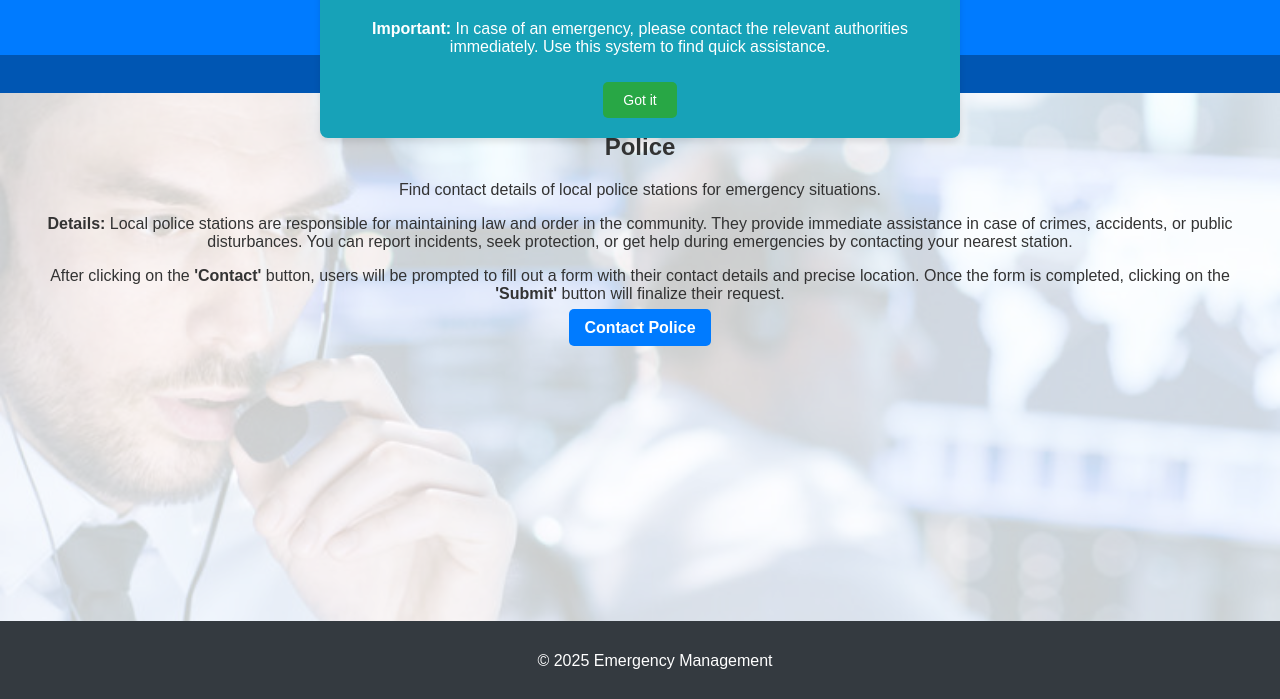
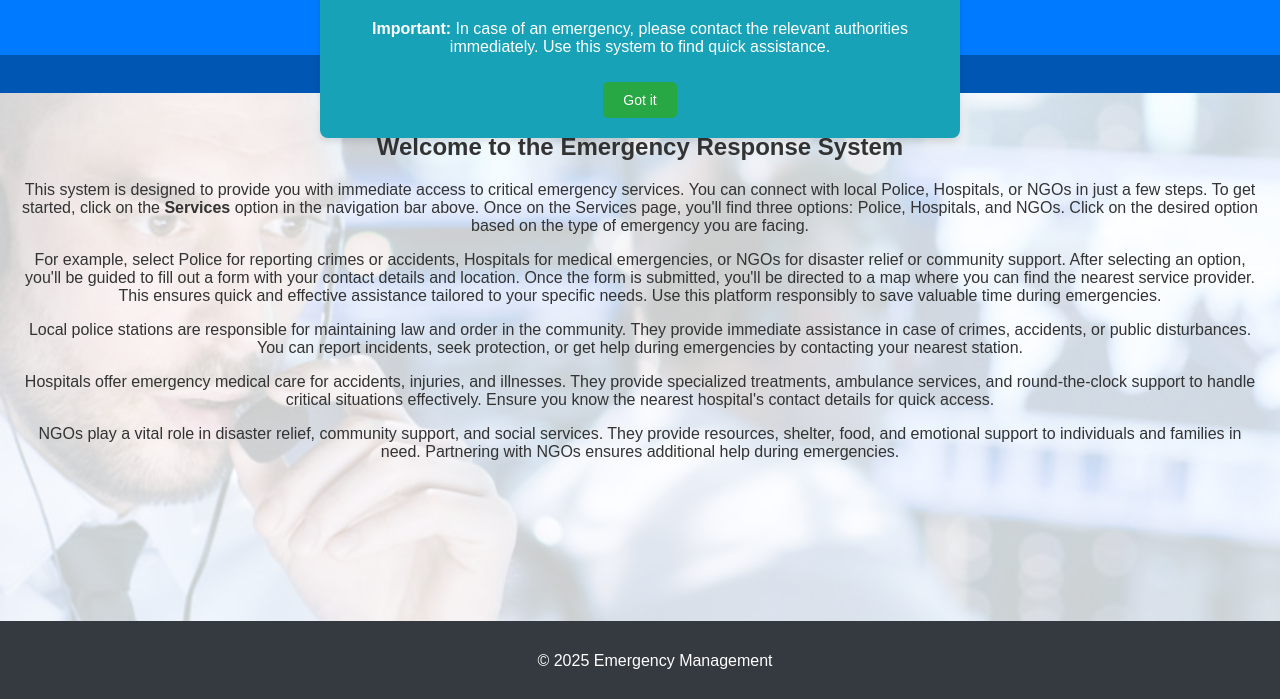
Before and after one commit to ramyavemasani/Emergency-Response, a plain HTML site: page index.html in a window 1280 px wide. Shown: the part 99-798 px from the top of the page. Drawn offline with Linux system fonts and the light colour scheme.

Commit message:
Update index.html

```diff
--- a/index.html
+++ b/index.html
@@ -5,7 +5,6 @@
   <meta name="viewport" content="width=device-width, initial-scale=1.0">
   <title>Emergency Response System</title>
   <link rel="stylesheet" href="style.css">
-
 </head>
 <body>
   <header>
@@ -17,17 +16,51 @@
     <p><strong>Important:</strong> In case of an emergency, please contact the relevant authorities immediately. Use this system to find quick assistance.</p>
     <button onclick="closeImportantMessage()">Got it</button>
   </div>
-
-  <nav>
+  <nav class="nav-1">
     <ul>
-      <li><a href="#" onclick="showSection('police')">Police</a></li>
-      <li><a href="#" onclick="showSection('hospitals')">Hospitals</a></li>
-      <li><a href="#" onclick="showSection('ngos')">NGOs</a></li>
+      <li><a href="#" onclick="showSection('home')">Home</a></li>
+      <li><a href="#" onclick="showSection('services')">Services</a></li>
     </ul>
   </nav>
-
   <div class="image-container">
-    <section id="police" class="content-section active">
+    <section id="services" class="content-section">
+      <nav class="nav-2">
+        <ul>
+          <li><a href="#" onclick="showSection('police')">Police 👮</a></li>
+          <li><a href="#" onclick="showSection('hospitals')">Hospitals 👨‍⚕️</a></li>
+          <li><a href="#" onclick="showSection('ngos')">NGOs 💂</a></li>
+        </ul>
+      </nav>
+    </section>
+    <section id="home" class="content-section  active">
+      <p><h2>Welcome to the Emergency Response System</h2>
+        <p>
+          This system is designed to provide you with immediate access to critical emergency services.
+          You can connect with local Police, Hospitals, or NGOs in just a few steps.
+          To get started, click on the <strong>Services</strong> option in the navigation bar above.
+          Once on the Services page, you'll find three options: Police, Hospitals, and NGOs.
+          Click on the desired option based on the type of emergency you are facing.
+        </p>
+        <p>
+          For example, select Police for reporting crimes or accidents, Hospitals for medical emergencies,
+          or NGOs for disaster relief or community support.
+          After selecting an option, you'll be guided to fill out a form with your contact details and location.
+          Once the form is submitted, you'll be directed to a map where you can find the nearest service provider.
+          This ensures quick and effective assistance tailored to your specific needs.
+          Use this platform responsibly to save valuable time during emergencies.
+        </p>
+        <p>
+          Local police stations are responsible for maintaining law and order in the community. They provide immediate assistance in case of crimes, accidents, or public disturbances. You can report incidents, seek protection, or get help during emergencies by contacting your nearest station.
+        </p>
+        <p>
+          Hospitals offer emergency medical care for accidents, injuries, and illnesses. They provide specialized treatments, ambulance services, and round-the-clock support to handle critical situations effectively. Ensure you know the nearest hospital's contact details for quick access.
+        </p>
+        <p>
+          NGOs play a vital role in disaster relief, community support, and social services. They provide resources, shelter, food, and emotional support to individuals and families in need. Partnering with NGOs ensures additional help during emergencies.
+        </p>
+      </p>
+    </section>
+    <section id="police" class="content-section">
       <h2>Police</h2>
       <p>Find contact details of local police stations for emergency situations.</p>
       <p><strong>Details:</strong> Local police stations are responsible for maintaining law and order in the community. They provide immediate assistance in case of crimes, accidents, or public disturbances. You can report incidents, seek protection, or get help during emergencies by contacting your nearest station.</p>
@@ -73,5 +106,6 @@
       setTimeout(() => message.style.display = 'none', 500);
     }
   </script>
+
 </body>
 </html>
```
